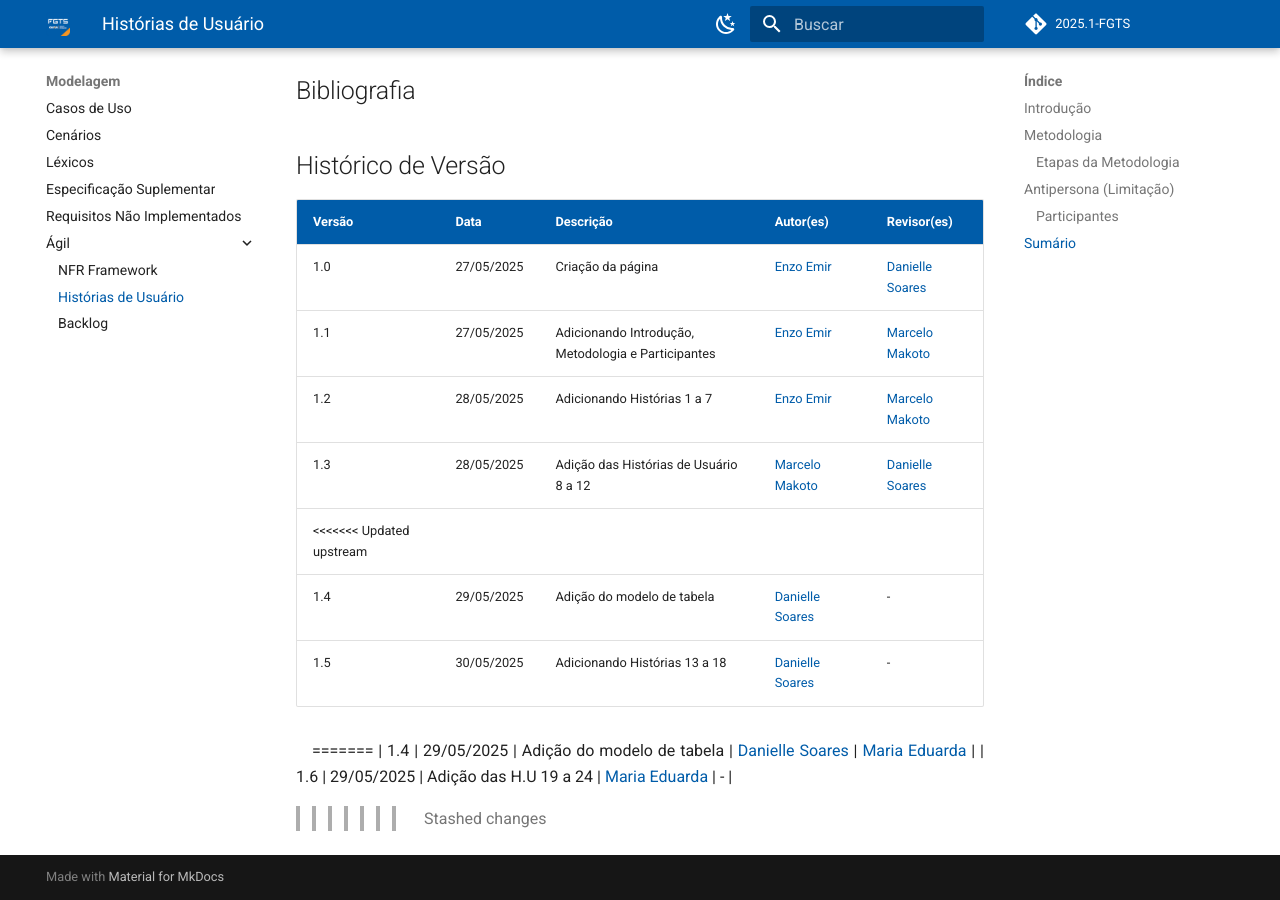
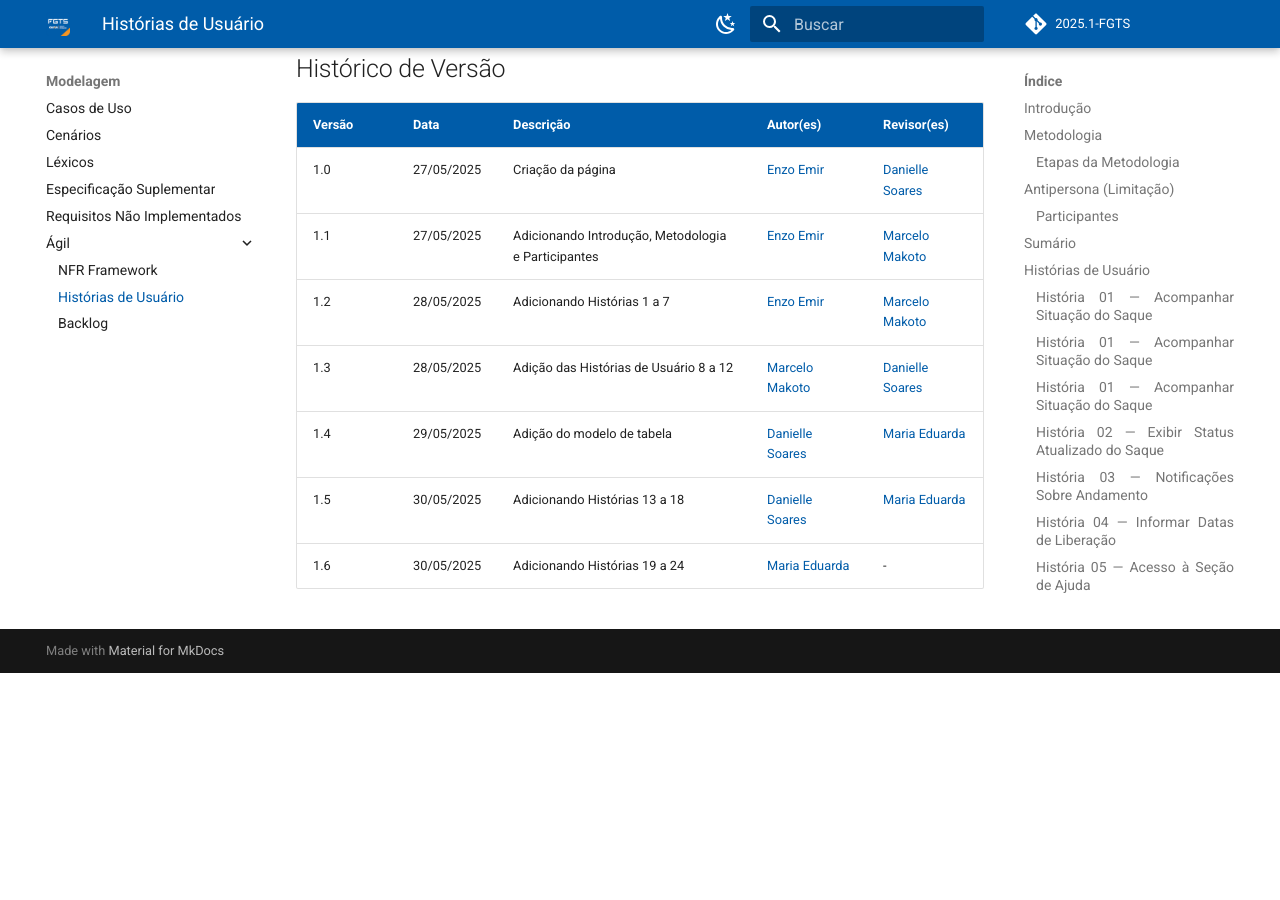
Before and after one commit to eduardodpms/REQ-FGTS, an MkDocs documentation site: the page built from docs/Modelagem-Agil/HistoriasDeUsuario.md, in a window 1280 px wide and 900 px high, scrolled down 18211 px. Built offline with MkDocs 1.6.1 and Material for MkDocs 9.7.7, drawn with Linux system fonts in a browser that asks for light colours; comment, search, counter and statistics services are not loaded; after the commit the page ends 18884 px from its top, so only the background shows below that; some of the changed text lies outside the part shown.

Commit message:
fix: resolvendo mesclagem agil

```diff
--- a/docs/Modelagem-Agil/HistoriasDeUsuario.md
+++ b/docs/Modelagem-Agil/HistoriasDeUsuario.md
@@ -171,14 +171,11 @@ Para cada história, foram definidos critérios claros e objetivos que garantem
 
 - [H12 – Resumo dos tipos de saque](#h12)
 
-<<<<<<< Updated upstream
 **Requisito RF35 (IS12)**
 
 - [H14 – Cadastro de Múltiplas Contas Bancárias](#h14)
 
 ---
-=======
->>>>>>> Stashed changes
 
 ##  Histórias de Usuário
 
@@ -918,11 +915,6 @@ A tabela [2](#tabela-modelo) será utilizada como modelo para a elaboração das
 | 1.1    | 27/05/2025 | Adicionando Introdução, Metodologia e Participantes | [Enzo Emir](https://github.com/EnzoEmir)     | [Marcelo Makoto](https://github.com/MM4k) |
 | 1.2    | 28/05/2025 | Adicionando Histórias 1 a 7               | [Enzo Emir](https://github.com/EnzoEmir)     | [Marcelo Makoto](https://github.com/MM4k) |
 | 1.3    | 28/05/2025 | Adição das Histórias de Usuário 8 a 12               | [Marcelo Makoto](https://github.com/MM4k) | [Danielle Soares](https://github.com/danielle-soaress)  |
-<<<<<<< Updated upstream
-| 1.4    | 29/05/2025 | Adição do modelo de tabela | [Danielle Soares](https://github.com/danielle-soaress) | -  |
-| 1.5    | 30/05/2025 | Adicionando Histórias 13 a 18 | [Danielle Soares](https://github.com/danielle-soaress) | -  |
-
-=======
 | 1.4    | 29/05/2025 | Adição do modelo de tabela | [Danielle Soares](https://github.com/danielle-soaress) | [Maria Eduarda](https://github.com/dudaa28) |
-| 1.6    | 29/05/2025 | Adição das H.U 19 a 24 | [Maria Eduarda](https://github.com/dudaa28) | - |
->>>>>>> Stashed changes
+| 1.5    | 30/05/2025 | Adicionando Histórias 13 a 18 | [Danielle Soares](https://github.com/danielle-soaress) | [Maria Eduarda](https://github.com/dudaa28)  |
+| 1.6    | 30/05/2025 | Adicionando Histórias 19 a 24 | [Maria Eduarda](https://github.com/dudaa28) | -  |
```
